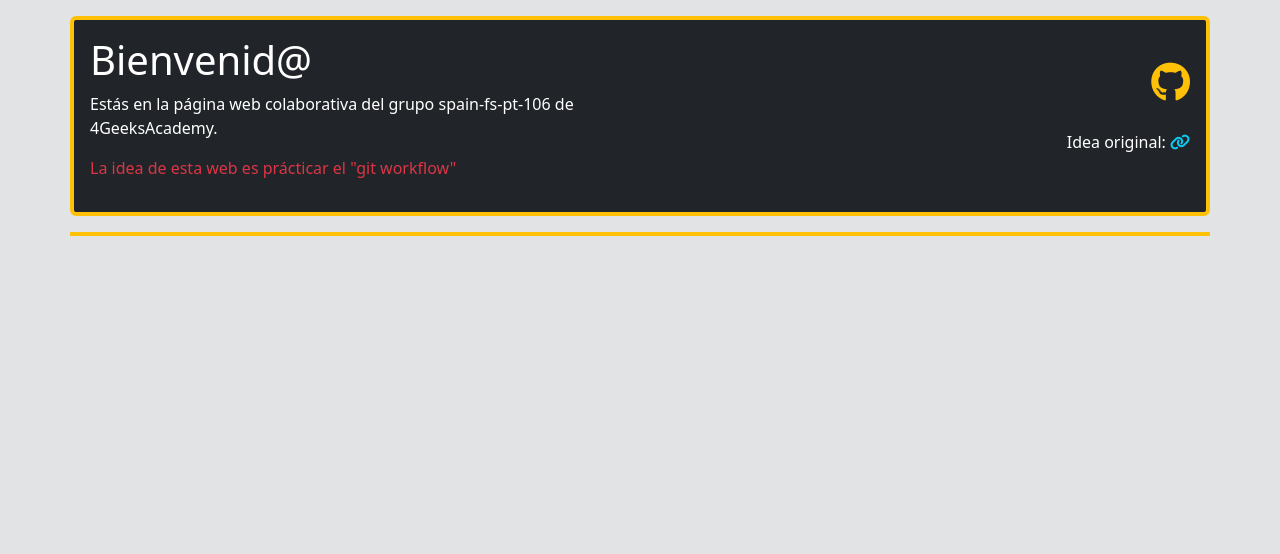
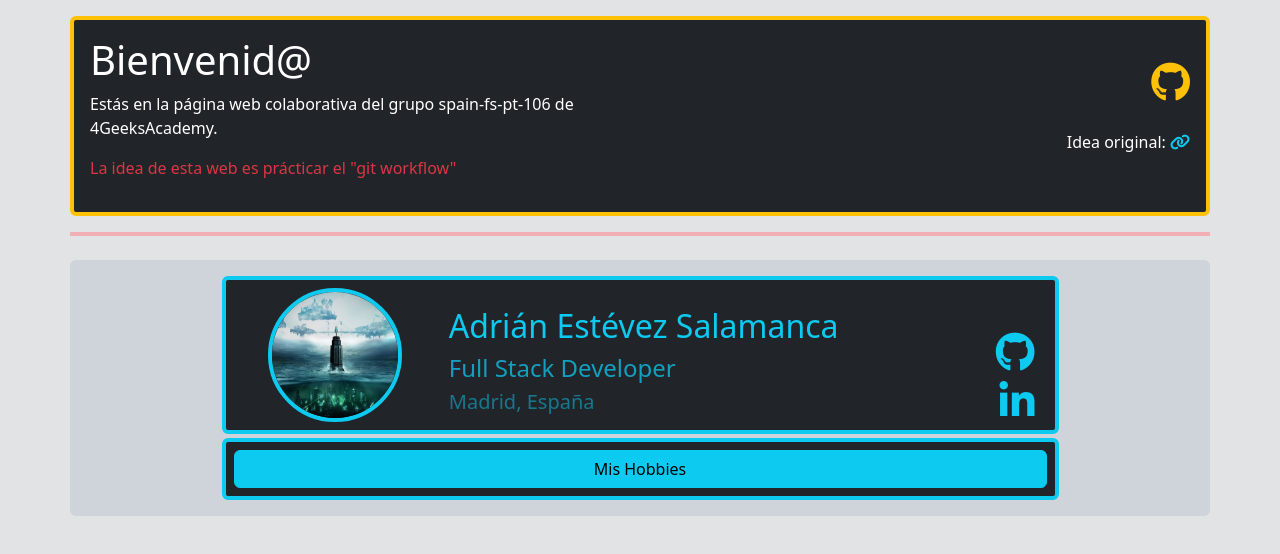
Before and after one commit to Adr1Est/spain-fs-pt-106-web-colaborativa, a plain HTML site: page index.html in a window 1280 px wide. Drawn offline with nearby package versions, Linux system fonts and the light colour scheme.

Commit message:
añadida carpeta imgs, tarjeta de adrian estevez salamanca

```diff
--- a/index.html
+++ b/index.html
@@ -8,7 +8,7 @@
     <link rel="stylesheet" href="https://cdnjs.cloudflare.com/ajax/libs/font-awesome/6.7.2/css/all.min.css" integrity="sha512-Evv84Mr4kqVGRNSgIGL/F/aIDqQb7xQ2vcrdIwxfjThSH8CSR7PBEakCr51Ck+w+/U6swU2Im1vVX0SVk9ABhg==" crossorigin="anonymous" referrerpolicy="no-referrer" />
   </head>
   <body class="container-fluid d-flex flex-column justify-content-center bg-secondary-subtle">
-    <div class="container-sm border border-warning bg-dark border-4 rounded text-white p-3 mt-3 mb-3 header">
+    <div class="container-md border border-warning bg-dark border-4 rounded text-white p-3 mt-3 mb-3 header">
       <div class="row">
         <div class="col-md-6">
           <h1>Bienvenid@</h1>
@@ -22,12 +22,49 @@
       </div>
     </div>
 
-    <div class="container-sm border-bottom border-warning border-4 mb-3"></div>
+    <div class="container-md border-bottom border-danger-subtle border-4 mb-4"></div>
 
 
     <!--Añadir código a partir de aquí-->
 
-    <div class=""></div>
+    <div class="container-md d-flex flex-column justify-content-center align-items-center bg-dark-subtle rounded mb-5">
+      <div class="row w-75 d-flex justify-content-center border border-info border-4 rounded bg-dark text-info p-2 mb-1 mt-3">
+        <div class="col-md-3 d-flex justify-content-center">
+          <div class="rounded-circle border border-info border-4 ratio ratio-1x1 overflow-hidden w-75 p-3">
+            <img src="./imgs/adrianestevez-foto.png" class="object-fit-cover w-100 h-100" alt="imagen de perfil de adrian estevez salamanca">
+          </div>
+        </div>
+        <div class="col-md-8 d-flex flex-column justify-content-end">
+          <h2>Adrián Estévez Salamanca</h2>
+          <h4 class="text-info text-opacity-75">Full Stack Developer</h4>
+          <h5 class="text-info text-opacity-50">Madrid, España</h5>
+        </div>
+        <div class="col-md-1 d-flex flex-column align-items-end justify-content-end gap-2">
+          <a href="https://github.com/Adr1Est" target="_blank" class="text-info"><i class="fa-brands fa-github fs-1"></i></a>
+          <a href="https://www.linkedin.com/in/adri%C3%A1n-est%C3%A9vez-salamanca-26b512163/" target="_blank" class="text-info"><i class="fa-brands fa-linkedin-in fs-1"></i></a>
+        </div>
+      </div>
+      <div class="row w-75 d-flex justify-content-center border border-info border-4 rounded bg-dark text-info p-2 mb-3">
+        <button class="btn btn-info" type="button" data-bs-toggle="collapse" data-bs-target="#collapseHobbies" aria-expanded="false" aria-controls="collapseHobbies">
+          Mis Hobbies
+        </button>
+        <div class="collapse" id="collapseHobbies">
+          <div class="card card-body bg-dark">
+            <ul class="list-group">
+              <li class="list-group-item bg-dark text-warning">Impresión 3D 💻</li>
+              <li class="list-group-item bg-dark text-warning">Videojuegos 🎮</li>
+              <li class="list-group-item bg-dark text-warning">Drones 🛩️</li>
+              <li class="list-group-item bg-dark text-warning">Fotografía 📷</li>
+              <li class="list-group-item bg-dark text-warning">Viajar 🌍</li>
+            </ul>
+          </div>
+        </div>
+      </div>
+    </div>
+
+    <!--Fin de código de Adrián Estévez - Añadir código a partir de aquí-->
+
+
 
     <!--Bootstrap-->
     <script src="https://cdn.jsdelivr.net/npm/@popperjs/core@2.11.8/dist/umd/popper.min.js" integrity="sha384-I7E8VVD/ismYTF4hNIPjVp/Zjvgyol6VFvRkX/vR+Vc4jQkC+hVqc2pM8ODewa9r" crossorigin="anonymous"></script>
```
Also changed, not shown: imgs/adrianestevez-foto.png (added).
